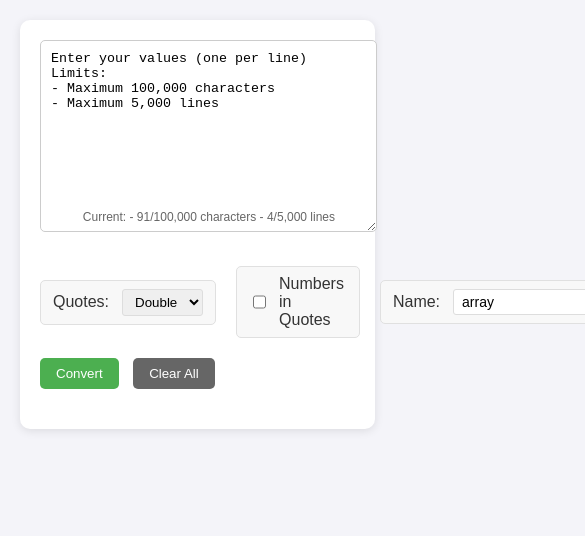
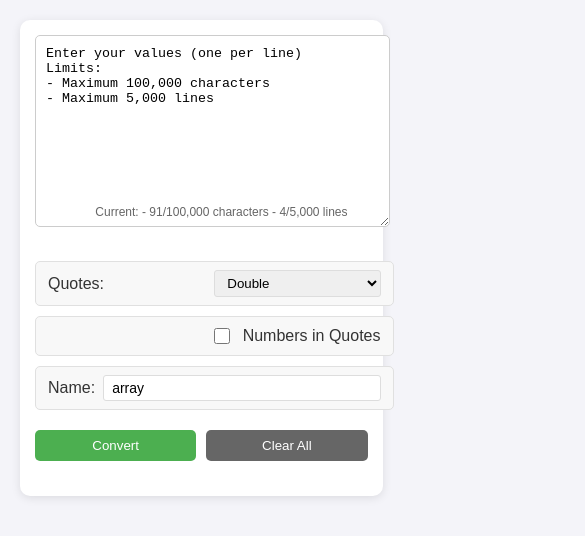
Before and after one commit to Gi7w0rm/ArrayThisClone, a plain HTML site: page index.html in a window 390 px wide. Shown: the top 536 px of the page, 585 px wide, since content can reach past the window. Drawn offline with Linux system fonts and the light colour scheme.

Commit message:
Update styles.css

```diff
--- a/styles.css
+++ b/styles.css
@@ -25,34 +25,65 @@ textarea {
     width: 100%;
     height: 150px;
     padding: 10px;
-    padding-bottom: 30px; /* Added padding at bottom to make room for the counter */
+    padding-bottom: 30px;
     border: 1px solid #ccc;
     border-radius: 5px;
     font-family: monospace;
     margin-bottom: 10px;
 }
 
+#inputInfo {
+    position: absolute;
+    bottom: 20px;
+    right: 15px;
+    color: #666;
+    font-size: 12px;
+    text-align: right;
+    background: rgba(255, 255, 255, 0.9);
+    padding: 2px 5px;
+    border-radius: 3px;
+    z-index: 1;
+}
+
 .options {
     margin-bottom: 20px;
     display: flex;
-    align-items: center;
+    align-items: stretch;
     gap: 20px;
+    flex-wrap: wrap;
 }
 
 .option-group {
-    display: inline-flex;
+    display: flex;
     align-items: center;
     padding: 8px 12px;
     background: #f8f8f8;
     border: 1px solid #e0e0e0;
     border-radius: 5px;
+    flex: 1;
+    min-width: 200px;
+}
+
+.option-group:hover {
+    background: #f0f0f0;
+    border-color: #ccc;
 }
 
 .option-group label {
-    display: inline-flex;
+    display: flex;
     align-items: center;
     gap: 8px;
     font-weight: 500;
+    width: 100%;
+}
+
+#arrayName {
+    padding: 4px 8px;
+    border: 1px solid #ddd;
+    border-radius: 3px;
+    font-size: 14px;
+    flex: 1;
+    min-width: 100px;
 }
 
 select {
@@ -62,26 +93,17 @@ select {
     margin-left: 5px;
 }
 
-#arrayName {
-    padding: 4px 8px;
-    border: 1px solid #ddd;
-    border-radius: 3px;
-    font-size: 14px;
-    width: 150px;
-    margin-left: 5px;
+select:focus,
+#arrayName:focus {
+    outline: none;
+    border-color: #4CAF50;
+    box-shadow: 0 0 0 2px rgba(74, 175, 80, 0.1);
 }
 
-#inputInfo {
-    position: absolute;
-    bottom: 20px; /* Adjusted from 10px */
-    right: 15px; /* Adjusted from 10px */
-    color: #666;
-    font-size: 12px;
-    text-align: right;
-    background: rgba(255, 255, 255, 0.9); /* Semi-transparent background */
-    padding: 2px 5px;
-    border-radius: 3px;
-    z-index: 1; /* Ensure it stays above the textarea content */
+input[type="checkbox"] {
+    width: 16px;
+    height: 16px;
+    margin-right: 5px;
 }
 
 .buttons {
@@ -163,23 +185,52 @@ button.copy-btn {
     100% { opacity: 0; }
 }
 
-/* Add hover effect for option groups */
-.option-group:hover {
-    background: #f0f0f0;
-    border-color: #ccc;
+/* Media queries for mobile devices */
+@media screen and (max-width: 600px) {
+    .container {
+        width: 95%;
+        padding: 15px;
+    }
+
+    .options {
+        flex-direction: column;
+        gap: 10px;
+    }
+
+    .option-group {
+        width: 100%;
+        min-width: unset;
+        margin: 0;
+    }
+
+    .option-group label {
+        display: flex;
+        justify-content: space-between;
+        width: 100%;
+        white-space: nowrap;
+    }
+
+    #arrayName {
+        width: 50%;
+        min-width: unset;
+    }
+
+    select {
+        width: 50%;
+        margin-left: auto;
+    }
+
+    .option-group label input[type="checkbox"] {
+        margin-left: auto;
+    }
+
+    .buttons {
+        display: flex;
+        gap: 10px;
+    }
+
+    button {
+        flex: 1;
+        margin: 0;
+    }
 }
-
-/* Style for focus states */
-select:focus,
-#arrayName:focus {
-    outline: none;
-    border-color: #4CAF50;
-    box-shadow: 0 0 0 2px rgba(74, 175, 80, 0.1);
-}
-
-/* Improve checkbox visibility */
-input[type="checkbox"] {
-    width: 16px;
-    height: 16px;
-    margin-right: 5px;
-}
```
